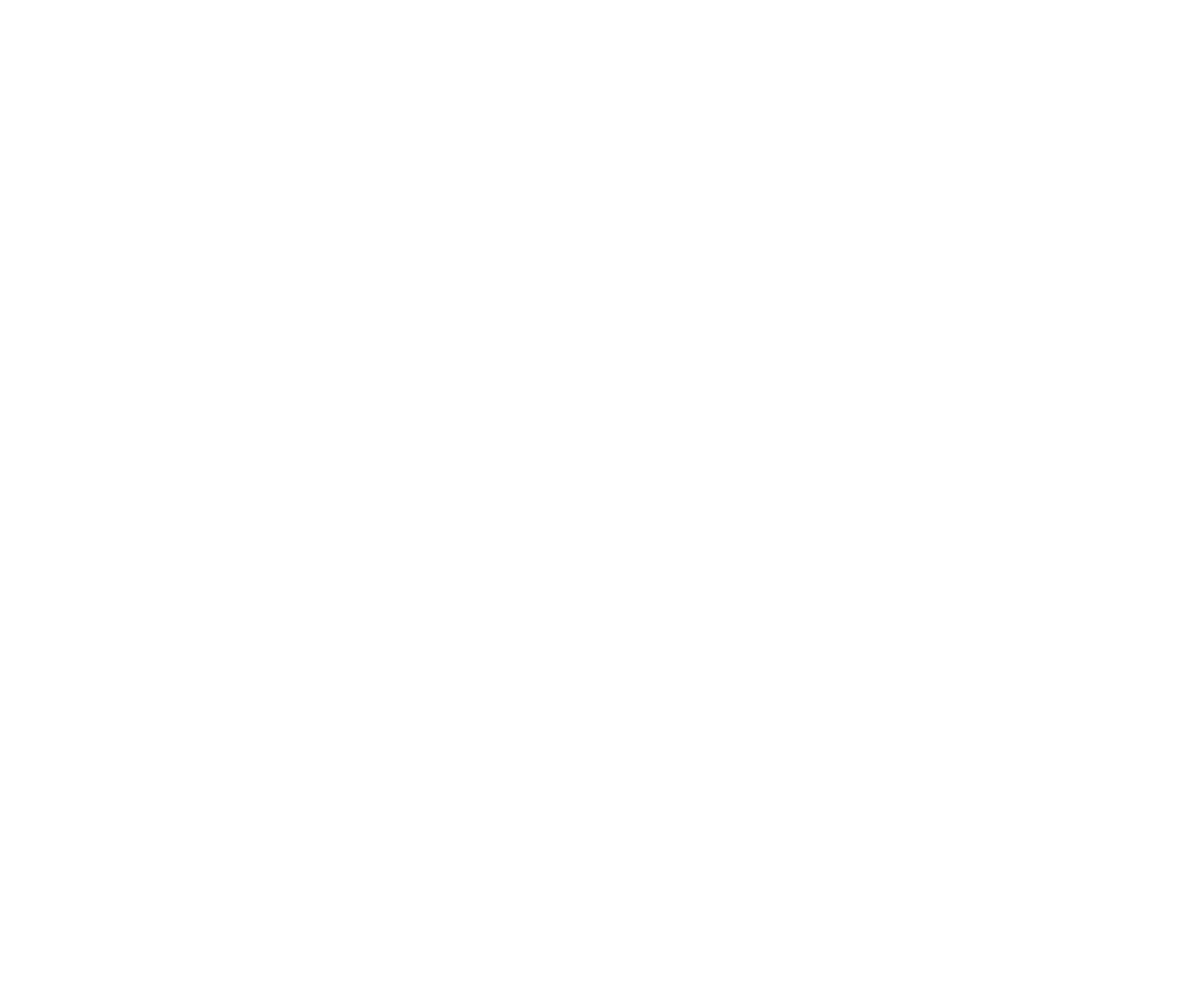
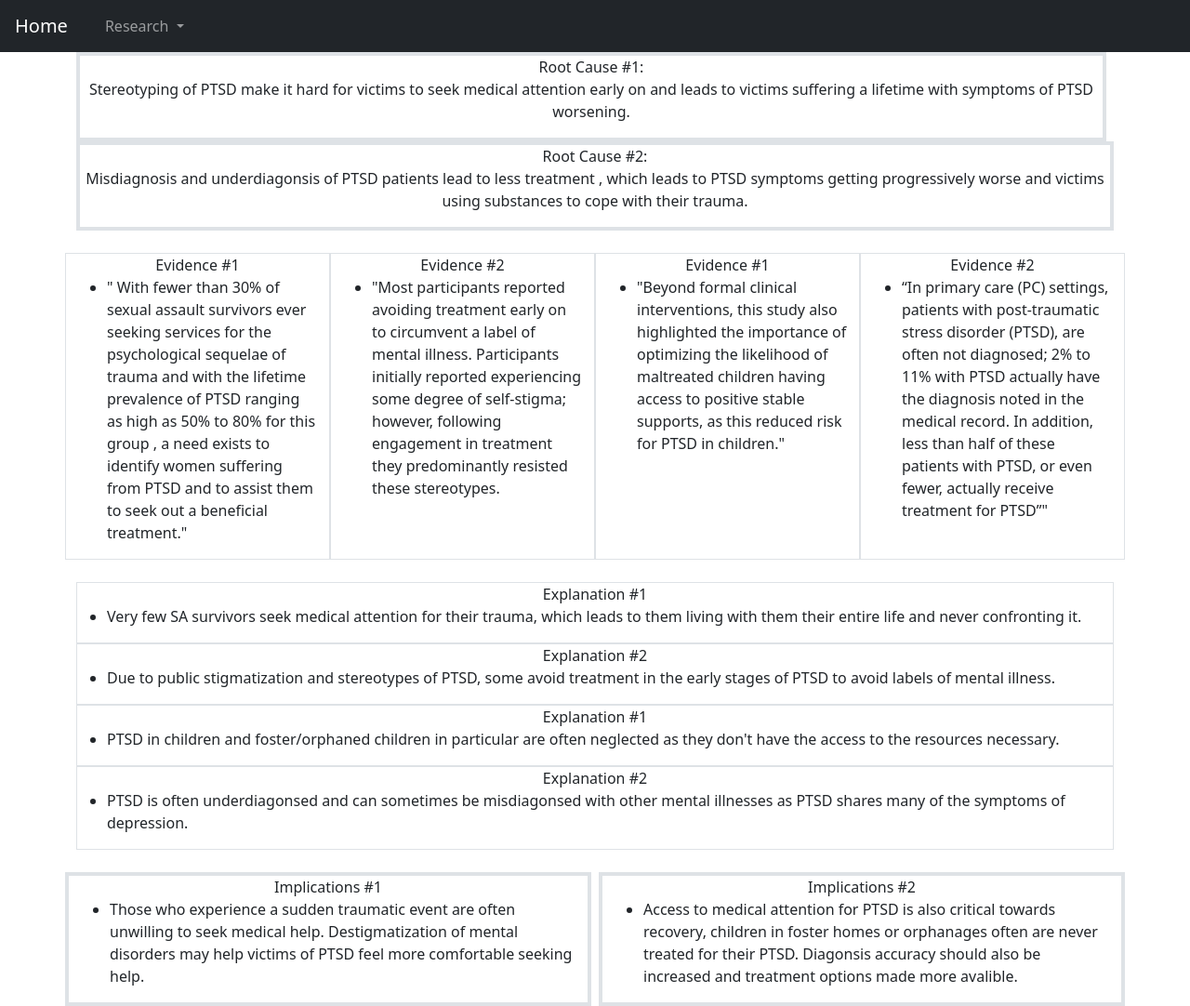
Before and after one commit to JianhaoH/GitSetup, a plain HTML site: page research/RootCauses.html in a window 1280 px wide. Shown: the whole page at 93% size. Before the commit the page ends 800 px from the top, so only its background shows below. Drawn offline with nearby package versions, Linux system fonts and the light colour scheme.

Commit message:
holy moly

```diff
--- a/research/CaseStudy.html
+++ b/research/CaseStudy.html
@@ -0,0 +1,65 @@
+
+<!DOCTYPE html>
+<html lang="en">
+<head>
+    <meta charset="UTF-8">
+    <meta http-equiv="X-UA-Compatible" content="IE=edge">
+    <meta name="viewport" content="width=device-width, initial-scale=1.0">
+    <link href="https://cdn.jsdelivr.net/npm/bootstrap@5.2.2/dist/css/bootstrap.min.css" rel="stylesheet" integrity="sha384-Zenh87qX5JnK2Jl0vWa8Ck2rdkQ2Bzep5IDxbcnCeuOxjzrPF/et3URy9Bv1WTRi" crossorigin="anonymous">
+    <title>Case Study</title>
+</head>
+<body>
+    <nav class="navbar navbar-expand-lg navbar navbar-dark bg-dark">
+        <a class="navbar-brand px-3" href="research.html">Home</a>
+
+        <button class="navbar-toggler" type="button" data-bs-toggle="collapse" data-bs-target="#navbarSupportedContent" aria-controls="navbarSupportedContent" aria-expanded="false" aria-label="Toggle navigation">
+            <span class="navbar-toggler-icon"></span>
+        </button>
+
+        <div class="collapse navbar-collapse" id="navbarSupportedContent">
+            <ul class="navbar-nav mr-auto">
+
+                <li class="nav-item active dropdown">
+                    <a class="nav-link dropdown-toggle" href="#" role="button" data-bs-toggle="dropdown" aria-expanded="false">
+                        Research
+                    </a>
+                    <ul class="dropdown-menu">
+                        <li><a class="dropdown-item" href="CaseStudy.html">Case Study</a></li>
+                        <li><a class="dropdown-item" href="InitialResearch.html">Initial Research</a></li>
+                        <li><a class="dropdown-item" href="RootCauses.html">Root Causes</a></li>
+                    </ul>
+                </li>
+            </ul>
+        </div>
+    </nav>
+
+
+      <div class="align-content-xl-start text-bg-light">
+        <div class="row border border-2">
+          <div class="col border border-2">
+            Most effective strategies:
+            <p>Primary care patients' disclosure of any trauma-related symptoms may help with the diagnosis and treatment of PTSD in PC. To advance the provision of MH therapy to persons suffering from this incapacitating condition, future research that focuses on methods to lower patient and physician barriers to reporting trauma and aims to improve the diagnosis and treatment of PTSD in primary care is crucial.</p>
+            </div>
+          <div class="col border border-2">
+            How is or how might technology be used to improve the effectiveness of the ways people are trying to address the root causes of the problem?
+           <p>Virtual reality may become a method of therapy.As you expose yourself to triggers through virtual reality, you have the chance to confront your fear in a safe environment. As with traditional prolonged exposure treatment, this allows you to learn how to cope with your anxiety and reframe your thinking about the traumatic event.
+        </p>
+        </div>
+        </div>
+        <br>
+        <div class="row border border-2">
+          <div class="col border border-2">
+            Final implications
+            <ul>
+                <li class="text-start">Virtual reality may become the future to PTSD therapy</li>
+                <li class="text-start">Making patients comfortable to share their traumatic events to qualified medical personnel will greatly increase treatment of PTSD.</li>
+                <li class="text-start">Online therapy is also an effective method of treatment.</li>
+            </ul>
+          </div>
+
+        </div>
+      </div>
+
+    <script src="https://cdn.jsdelivr.net/npm/bootstrap@5.2.2/dist/js/bootstrap.bundle.min.js" integrity="sha384-OERcA2EqjJCMA+/3y+gxIOqMEjwtxJY7qPCqsdltbNJuaOe923+mo//f6V8Qbsw3" crossorigin="anonymous"></script>
+</body>
+</html>
--- a/research/RootCauses.html
+++ b/research/RootCauses.html
@@ -0,0 +1,129 @@
+
+<!DOCTYPE html>
+<html lang="en">
+<head>
+    <meta charset="UTF-8">
+    <meta http-equiv="X-UA-Compatible" content="IE=edge">
+    <meta name="viewport" content="width=device-width, initial-scale=1.0">
+    <link href="https://cdn.jsdelivr.net/npm/bootstrap@5.2.2/dist/css/bootstrap.min.css" rel="stylesheet" integrity="sha384-Zenh87qX5JnK2Jl0vWa8Ck2rdkQ2Bzep5IDxbcnCeuOxjzrPF/et3URy9Bv1WTRi" crossorigin="anonymous">
+    <title>Root Causes</title>
+</head>
+<body>
+    <nav class="navbar navbar-expand-lg navbar navbar-dark bg-dark">
+        <a class="navbar-brand px-3" href="research.html">Home</a>
+
+        <button class="navbar-toggler" type="button" data-bs-toggle="collapse" data-bs-target="#navbarSupportedContent" aria-controls="navbarSupportedContent" aria-expanded="false" aria-label="Toggle navigation">
+            <span class="navbar-toggler-icon"></span>
+        </button>
+
+        <div class="collapse navbar-collapse" id="navbarSupportedContent">
+            <ul class="navbar-nav mr-auto">
+
+                <li class="nav-item active dropdown">
+                    <a class="nav-link dropdown-toggle" href="#" role="button" data-bs-toggle="dropdown" aria-expanded="false">
+                        Research
+                    </a>
+                    <ul class="dropdown-menu">
+                        <li><a class="dropdown-item" href="CaseStudy.html">Case Study</a></li>
+                        <li><a class="dropdown-item" href="InitialResearch.html">Initial Research</a></li>
+                        <li><a class="dropdown-item" href="RootCauses.html">Root Causes</a></li>
+                    </ul>
+                </li>
+            </ul>
+        </div>
+    </nav>
+
+      <div class="container text-center">
+
+        <div class="rounded-circle">
+          <div class="col border border-4 me-2">
+            Root Cause #1:
+            <p>Stereotyping of PTSD make it hard for victims to seek medical attention early on and leads to victims suffering a lifetime with symptoms of PTSD worsening. </p>
+            </div>
+          <div class="col border border-4">
+           Root Cause #2:
+           <p>Misdiagnosis and underdiagonsis of PTSD patients lead to less treatment , which leads to PTSD symptoms getting progressively worse and victims using substances to cope with their trauma.</p>
+        </div>
+        </div>
+        <br>
+        <div class="row">
+          <div class="col border table-borderless">
+            Evidence #1
+            <ul>
+                <li class="text-start">" With fewer than 30% of sexual assault survivors ever seeking services for the psychological sequelae of trauma and with the lifetime prevalence of PTSD ranging as high as 50% to 80% for this group , a need exists to identify women suffering from PTSD and to assist them to seek out a beneficial treatment."</li>
+
+            </ul>
+          </div>
+          <div class="col border table-borderless">
+            Evidence #2
+            <ul>
+                <li class="text-start">"Most participants reported avoiding treatment early on to circumvent a label of mental illness. Participants initially reported experiencing some degree of self-stigma; however, following engagement in treatment they predominantly resisted these stereotypes.</li>
+
+            </ul>
+
+          </div>
+          <div class="col border table-borderless">
+            Evidence #1
+            <ul>
+                <li class="text-start">"Beyond formal clinical interventions, this study also highlighted the importance of optimizing the likelihood of maltreated children having access to positive stable supports, as this reduced risk for PTSD in children."</li>
+
+            </ul>
+          </div>
+          <div class="col border table-borderless">
+            Evidence #2
+            <ul>
+                <li class="text-start">“In primary care (PC) settings, patients with post-traumatic stress disorder (PTSD), are often not diagnosed; 2% to 11% with PTSD actually have the diagnosis noted in the medical record. In addition, less than half of these patients with PTSD, or even fewer, actually receive treatment for PTSD”" </li>
+
+            </ul>
+
+          </div>
+        </div>
+        <br>
+        <div class="row-cols-auto">
+            <div class="col border table-borderless">
+                Explanation #1
+              <ul>
+                  <li class="text-start">Very few SA survivors seek medical attention for their trauma, which leads to them living with them their entire life and never confronting it.</li>
+              </ul>
+            </div>
+            <div class="col border table-borderless">
+                Explanation #2
+              <ul>
+                  <li class="text-start">Due to public stigmatization and stereotypes of PTSD, some avoid treatment in the early stages of PTSD to avoid labels of mental illness.</li>
+              </ul>
+
+            </div>
+            <div class="col border table-borderless">
+                Explanation #1
+              <ul>
+                  <li class="text-start">PTSD in children and foster/orphaned children in particular are often neglected as they don't have the access to the resources necessary.</li>
+              </ul>
+            </div>
+            <div class="col border table-borderless">
+                Explanation #2
+              <ul>
+                  <li class="text-start">PTSD is often underdiagonsed and can sometimes be misdiagonsed with other mental illnesses as PTSD shares many of the symptoms of depression.</li>
+              </ul>
+
+            </div>
+          </div>
+          <br>
+          <div class="row">
+            <div class="col border border-4 me-2">
+              Implications #1
+              <ul>
+                  <li class="text-start">Those who experience a sudden traumatic event are often unwilling to seek medical help. Destigmatization of mental disorders may help victims of PTSD feel more comfortable seeking help.</li>
+              </ul>
+            </div>
+            <div class="col border border-4">
+              Implications #2
+              <ul>
+                  <li class="text-start">Access to medical attention for PTSD is also critical towards recovery, children in foster homes or orphanages often are never treated for their PTSD. Diagonsis accuracy should also be increased and treatment options made more avalible.</li>
+              </ul>
+
+            </div>
+          </div>
+      </div>
+    <script src="https://cdn.jsdelivr.net/npm/bootstrap@5.2.2/dist/js/bootstrap.bundle.min.js" integrity="sha384-OERcA2EqjJCMA+/3y+gxIOqMEjwtxJY7qPCqsdltbNJuaOe923+mo//f6V8Qbsw3" crossorigin="anonymous"></script>
+</body>
+</html>
```
Also changed, not shown: research/InitialResearch.html (+15 -19 lines), research/Research.html (+55 -0 lines), research/PTSD.jpg (added).
